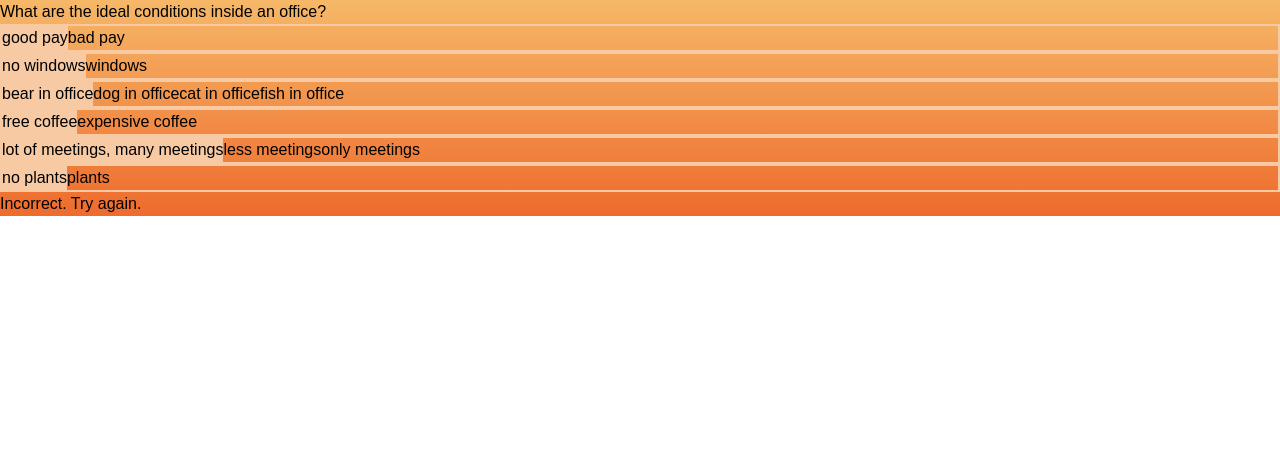
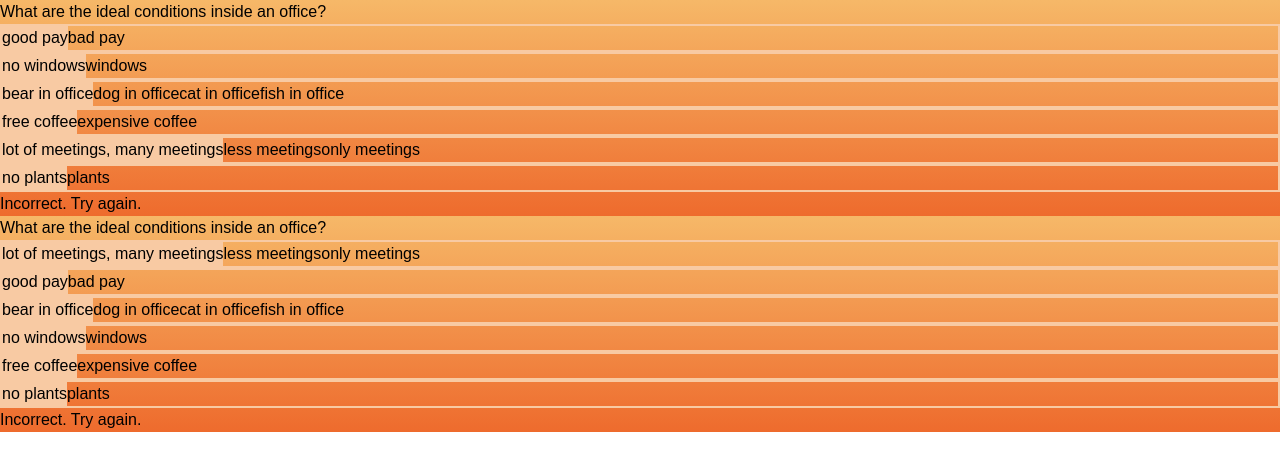
Before and after one commit to connectwd/toggle-tech-test, a Next.js app: page / in a window 1280 px wide. Shown: the top 470 px of the page. Built offline with nearby package versions, Linux system fonts and the light colour scheme.

Commit message:
added testing

```diff
--- a/src/app/layout.tsx
+++ b/src/app/layout.tsx
@@ -8,8 +8,8 @@ const mulish = Mulish({
 });
 
 export const metadata: Metadata = {
-  title: "Create Next App",
-  description: "Generated by create next app",
+  title: "Tech Test App",
+  description: "Next.js app for tech test",
 };
 
 export default function RootLayout({
--- a/src/components/Question.tsx
+++ b/src/components/Question.tsx
@@ -1,5 +1,5 @@
 "use client";
-import React, { useState, useEffect, useMemo } from "react";
+import React, { useState, useEffect } from "react";
 import Toggle from "./Toggle";
 import { QuestionProps } from "@/types/types";
 
@@ -12,6 +12,7 @@ const Question: React.FC<QuestionProps> = ({ question, options = [], correctAnsw
     const selectedOnLoad: string[] = options.map(option => option[0]);
     setSelectedAnswers(selectedOnLoad);
   }, [options]);
+
 
   const handleToggleChange = (index: number, value: string) => {
     setSelectedAnswers(prevAnswers => {
@@ -44,10 +45,8 @@ const Question: React.FC<QuestionProps> = ({ question, options = [], correctAnsw
   const backgroundColor = correctnessPercentage === 100 ? "100" :
     correctnessPercentage >= 50 ? "50" : "0";
 
-  console.log(correctnessPercentage, backgroundColor);
-
   return (
-    <div className={`min-h-screen text-white mx-auto p-8 md:py-24 space-y-4 text-center questionBody_${backgroundColor}`}>
+    <div className={`min-h-full text-white mx-auto p-8 md:py-24 space-y-4 text-center questionBody_${backgroundColor}`}>
       <h2 className="text-3xl font-semibold mx-6 py-4">{question}</h2>
 
       {options.map((optionPair, index) => (
--- a/src/data/questions.ts
+++ b/src/data/questions.ts
@@ -13,5 +13,18 @@ export const questions = [
       ],
       correctAnswers: ["good pay", "less meetings", "free coffee", "dog in office", "windows", "plants"],
     },
+    {
+        question: "What are the ideal conditions inside an office?",
+        options: [
+          ["good pay", "bad pay"],
+          ["lot of meetings, many meetings", "less meetings", "only meetings"],
+          ["free coffee", "expensive coffee"],
+          ["bear in office", "dog in office", "cat in office", "fish in office"],
+          ["no windows", "windows"],
+          ["no plants", "plants"],
+
+        ],
+        correctAnswers: ["good pay", "less meetings", "free coffee", "dog in office", "windows", "plants"],
+      },
     // More questions can be added here
   ];
```
Also changed, not shown: package.json (+15 -7 lines), 2 other files (tests, documents, lock files or other folders).
